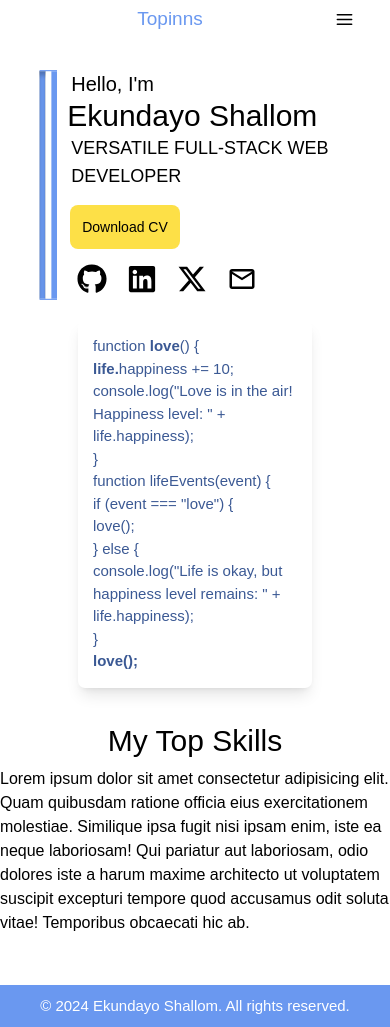
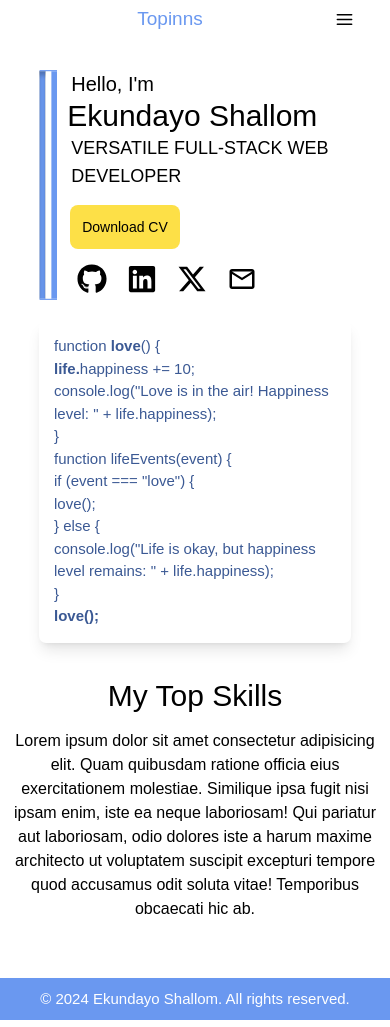
Before and after one commit to tosxin-456/Topinns_, a React (Vite) app: page / in a window 390 px wide. Built offline with nearby package versions, Linux system fonts and the light colour scheme; a web font is replaced by a local one.

Commit message:
increased the highlight width and added top skills

```diff
--- a/src/components/highlight.tsx
+++ b/src/components/highlight.tsx
@@ -10,7 +10,7 @@ function Highlight({isLightMode}:FooterProps) {
   // JSX structure with <ul> and <li> elements
   return (
     <Box
-    className={`${isLightMode ?'bg-[white] text-[#3b5994] shadow-lg' :'bg-[#141613]'}  m-auto mt-[20px] text-[15px] lg:ml-auto lg:mt-[150px] lg:mr-[10%] p-[15px] w-[60%] lg:w-[400px] rounded-[7px] text-start `}
+    className={`${isLightMode ?'bg-[white] text-[#3b5994] shadow-lg' :'bg-[#141613]'}  m-auto mt-[20px] text-[15px] lg:ml-auto lg:mt-[150px] lg:mr-[10%] p-[15px] w-[80%] lg:w-[400px] rounded-[7px] text-start `}
     // width={'400px'}
     height={'fit-content'}
     color={'#6A98F0'}
--- a/src/components/topskills.tsx
+++ b/src/components/topskills.tsx
@@ -10,7 +10,10 @@ function Topskills() {
       <Text
       className='text-3xl'
       >My Top Skills</Text>
-      <Text>
+      <Text
+      textAlign={'center'}
+      padding={'7px'}
+      >
         Lorem ipsum dolor sit amet consectetur adipisicing elit. Quam quibusdam ratione officia eius exercitationem molestiae. Similique ipsa fugit nisi ipsam enim, iste ea neque laboriosam! Qui pariatur aut laboriosam, odio dolores iste a harum maxime architecto ut voluptatem suscipit excepturi tempore quod accusamus odit soluta vitae! Temporibus obcaecati hic ab.
       </Text>
     </VStack>
```
